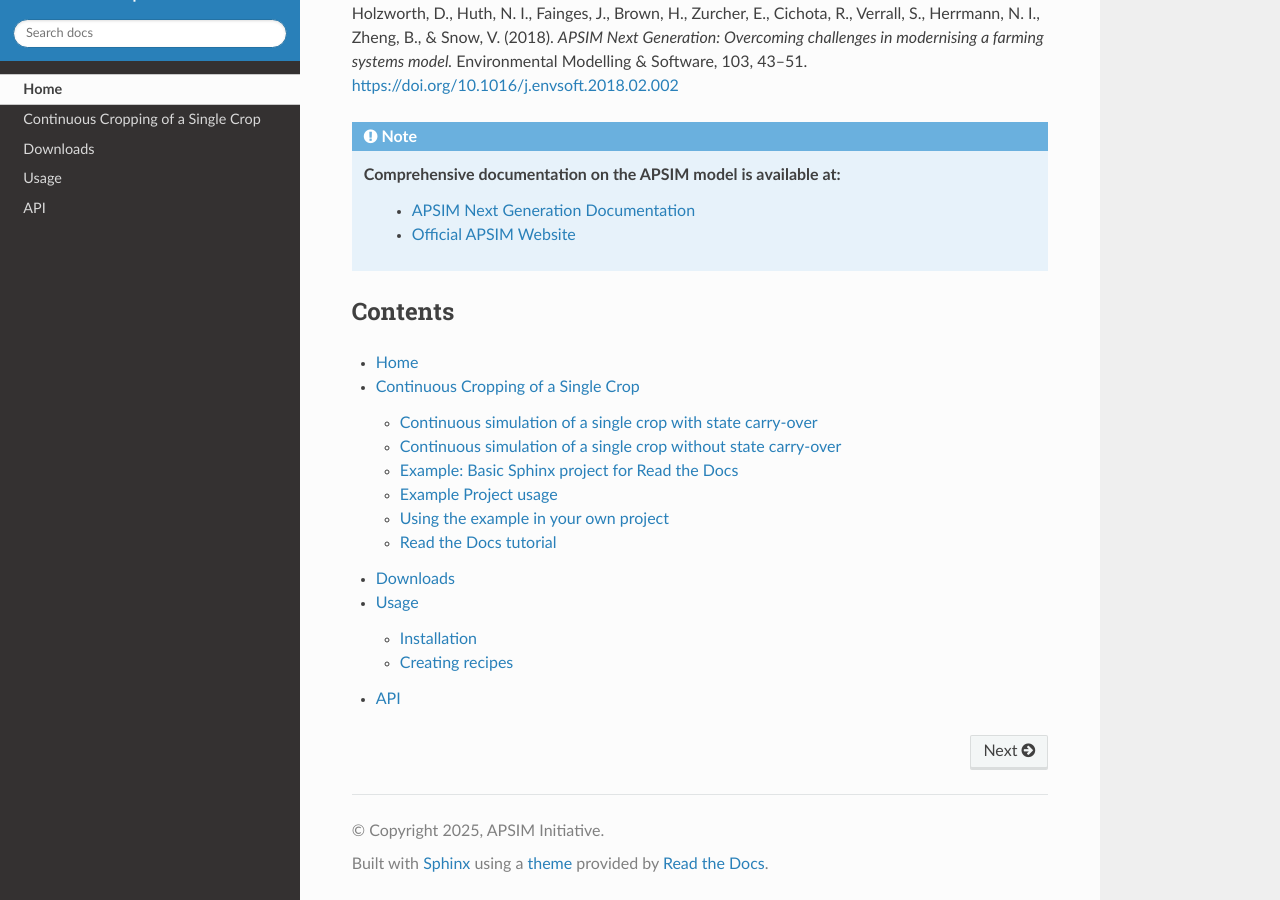
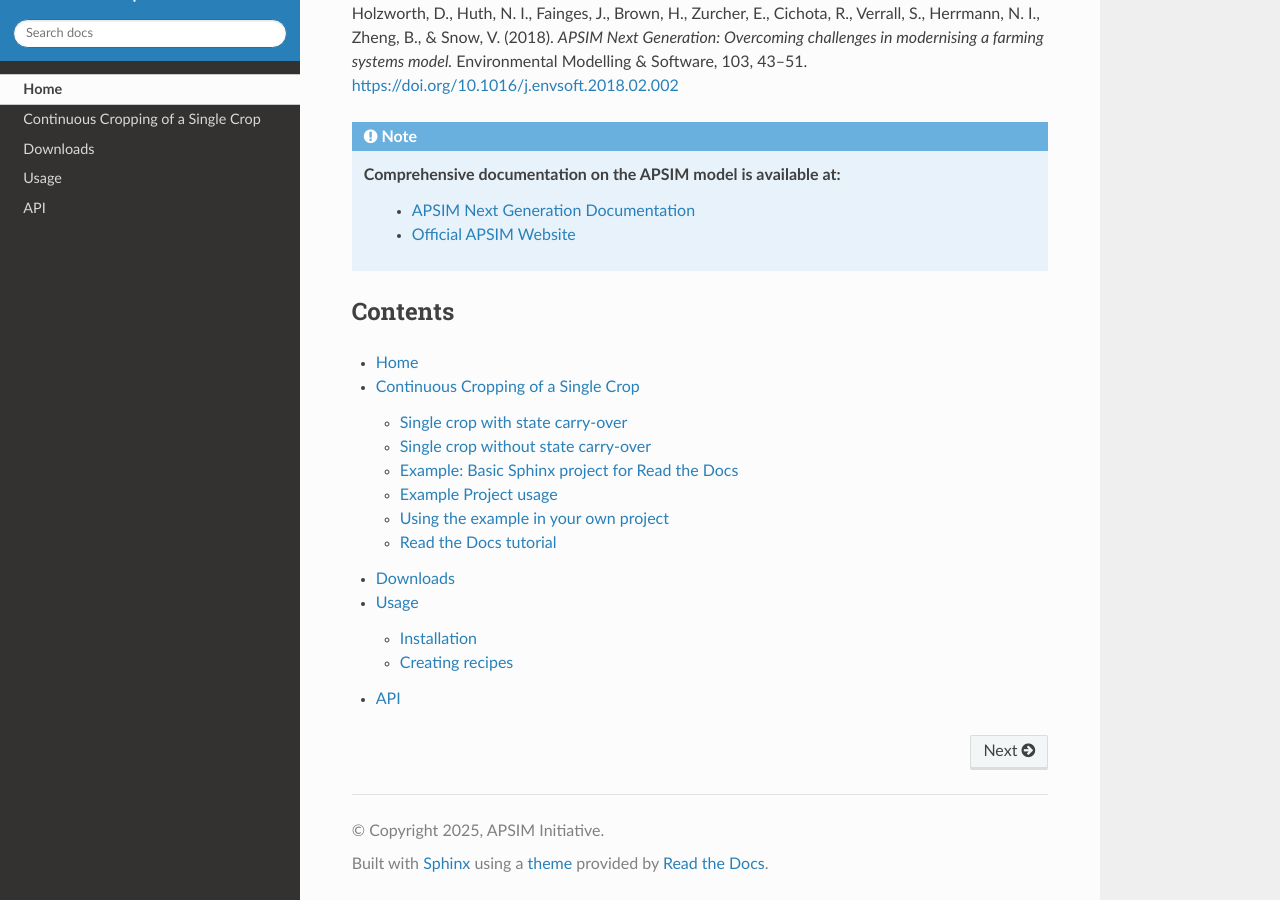
Before and after one commit to ugrewer/APSIM_RotationTraining, a Sphinx documentation site: the page built from docs/index.rst, in a window 1280 px wide and 900 px high, scrolled down 1765 px. Built offline with Sphinx 7.4.7 and the Read the Docs theme 3.1.0, drawn with Linux system fonts in a browser that asks for light colours.

Commit message:
headings simplified

```diff
--- a/docs/continuous cropping of a single crop.rst
+++ b/docs/continuous cropping of a single crop.rst
@@ -14,7 +14,7 @@
 For comparison, we also briefly consider the alternative case of resetting soil water and nutrient states at the beginning of each crop cycle.
 
 
-Continuous simulation of a single crop with state carry-over
+Single crop with state carry-over
 -------------------------------------
 Extending the simulation of a single crop cycle to the repeated, continuous growth of the same crop over multiple years can easily be achieved in APSIM.
 It predominently entails:
@@ -133,7 +133,7 @@
 Further, the high level of yield variability can be noted, ranging from the lowest level of 2.9 t/ha to its highest level at 8.8 t/ha.
 
 
-Continuous simulation of a single crop without state carry-over
+Single crop without state carry-over
 -------------------------------------
 Let us now compare the above results to the simulation result when resetting major state variables after each crop cycle.
 Specifically, we will reset soil water, soil nutrient, and surface organic matter pools on the 1st May every year.
@@ -147,7 +147,7 @@
 .. figure:: _static/APSIMscreenshot_ContSorghumCarryOver_Reset_TreeStructure.png
    :alt: APSIM TreeStructure
    :align: center
-   :width: 50%
+   :width: 80%
 
    Updated structure of the simulation tree: Comparing state carry-over and resetting.
 
```
